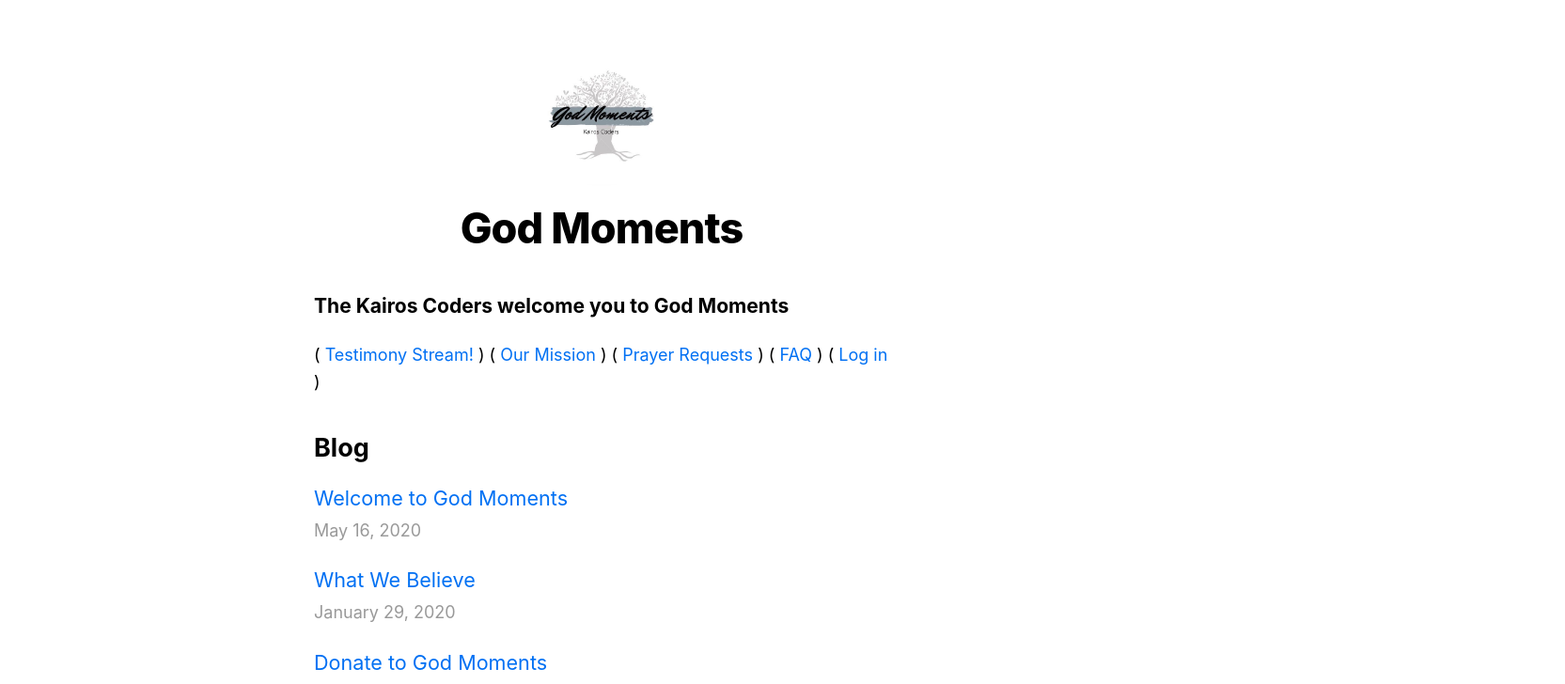
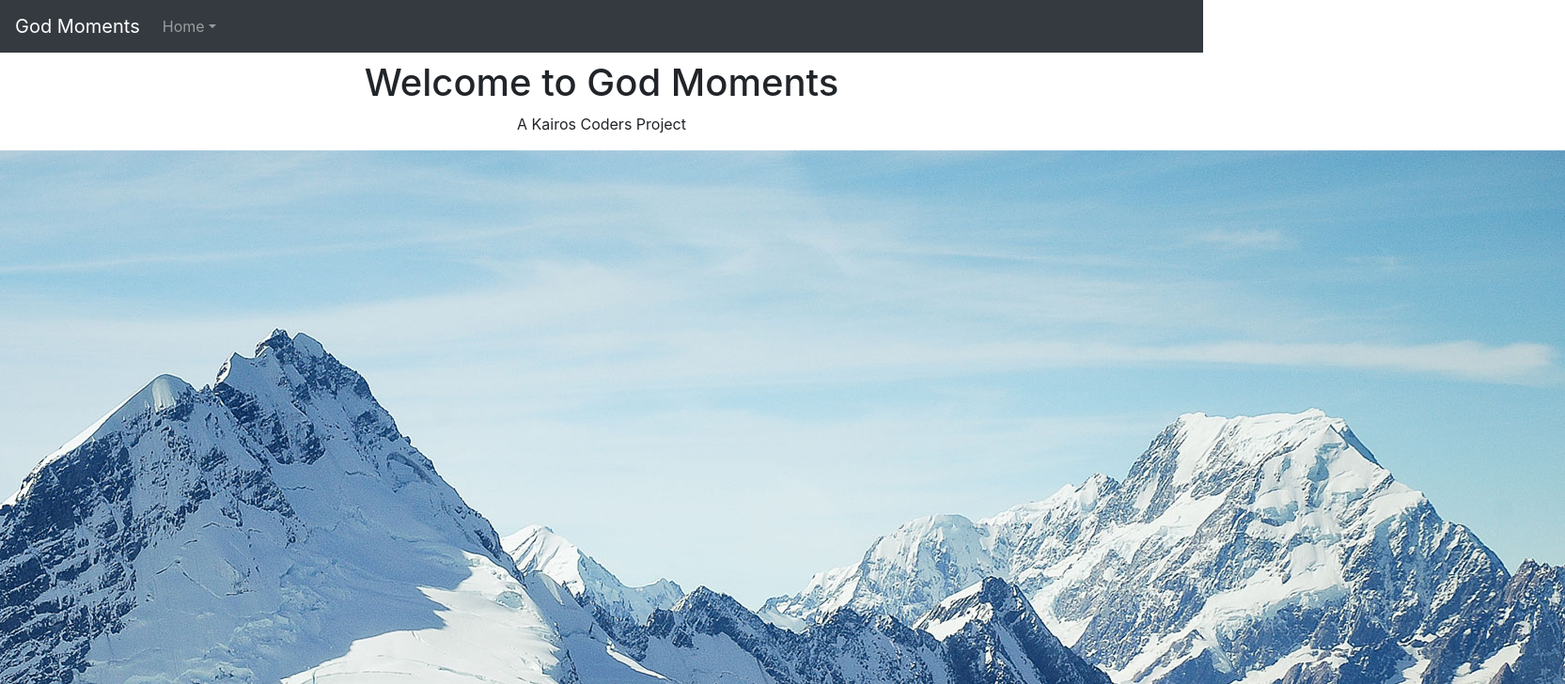
Before and after one commit to bethel-school-of-technology/God-Moments-Frontend, a Next.js app: page / in a window 1280 px wide. Shown: the top 728 px of the page at 94% size, 1665 px wide, since content can reach past the window. Built offline with nearby package versions, Linux system fonts and the light colour scheme.

Commit message:
Navbar, and some style changes.

```diff
--- /dev/null
+++ b/components/header.tsx
@@ -0,0 +1,31 @@
+import Head from 'next/head';
+import { Navbar, Nav, NavDropdown } from 'react-bootstrap';
+
+const Header = () => (
+    <div style={{
+        marginBottom: '5%'
+    }}>
+        <Head>
+            <title>God Moments</title>
+            <link rel="icon" href="/favicon.ico"/>
+        </Head>
+        <Navbar fixed="top" collapseOnSelect expand="lg" bg="dark" variant="dark">
+            <Navbar.Brand href="/">God Moments</Navbar.Brand>
+            <Navbar.Toggle aria-controls="responsive-navbar-nav" />
+            <Navbar.Collapse id="responsive-navbar-nav">
+                <Nav>
+                    <NavDropdown title="Home" id="collapsible-nav-dropdown">
+                        <NavDropdown.Item href="posts/testimonies">Testimonies</NavDropdown.Item>
+                        <NavDropdown.Item href="posts/blog">Blog</NavDropdown.Item>
+                        <NavDropdown.Item href="posts/prayer">Prayer</NavDropdown.Item>
+                        <NavDropdown.Item href="posts/about">About</NavDropdown.Item>
+                        <NavDropdown.Item href="posts/faq">FAQ</NavDropdown.Item>
+                        <NavDropdown.Item href="posts/login">Login</NavDropdown.Item>
+                    </NavDropdown>
+                </Nav>
+                </Navbar.Collapse>
+        </Navbar>
+    </div>
+);
+
+export default Header;
--- a/pages/_app.tsx
+++ b/pages/_app.tsx
@@ -1,6 +1,5 @@
-import '../styles/global.css'
-import { AppProps } from 'next/app'
+import 'bootstrap/dist/css/bootstrap.min.css';
 
-export default function App({ Component, pageProps }: AppProps) {
+export default function App({ Component, pageProps }) {
   return <Component {...pageProps} />
 }
--- a/pages/index.tsx
+++ b/pages/index.tsx
@@ -1,61 +1,17 @@
-import Head from 'next/head'
-import Layout, { siteTitle } from '../components/layout'
-import utilStyles from '../styles/utils.module.css'
-import { getSortedPostsData } from '../lib/posts'
-import Link from 'next/link'
-import Date from '../components/date'
-import { GetStaticProps } from 'next'
+import Header from '../components/header';
 
-export default function Home({
-  allPostsData
-}: {
-  allPostsData: {
-    date: string
-    title: string
-    id: string
-  }[]
-}) {
-  return (
-<Layout home>
-      <Head>
-        <title>{siteTitle}</title>
-      </Head>
-      <h3>The Kairos Coders welcome you to God Moments</h3>
-        <p>
-          ({' '}
-          <Link href="./posts/testimonies"><a>Testimony Stream!  </a></Link>)
-          ({' '} <Link href="./posts/about"><a> Our Mission  </a></Link>)
-          ({' '} <Link href="./posts/prayer"><a> Prayer Requests  </a></Link>)
-          ({' '} <Link href="./posts/faq"><a> FAQ  </a></Link>)
-          ({' '} <Link href="./posts/login"><a> Log in  </a></Link>)
-        </p>
-      <section className={utilStyles.headingMd}> </section>
-      <section className={`${utilStyles.headingMd} ${utilStyles.padding1px}`}>
-      <h2 className={utilStyles.headingLg}>Blog</h2>
-        <ul className={utilStyles.list}>
-          {allPostsData.map(({ id, date, title }) => (
-            <li className={utilStyles.listItem} key={id}>
-            <Link href="/posts/[id]" as={`/posts/${id}`}>
-              <a>{title}</a>
-            </Link>
-            <br />
-            <small className={utilStyles.lightText}>
-              <Date dateString={date} />
-            </small>
-          </li>
-          ))}
-        </ul>
-      </section>
+const Index = () => (
+  <>
+  <Header />
+  <main style={{ display: 'flex', flexDirection: 'column', alignItems: 'center' }}>
+  <h1> Welcome to God Moments</h1>
+  <p>A Kairos Coders Project</p>
+  <img src="/images/hero-bg.jpg"/>
+  <img src="/images/placeholder.jpeg"/>
+  </main>
 
-    </Layout>
-  )
-}
 
-export const getStaticProps: GetStaticProps = async () => {
-  const allPostsData = getSortedPostsData()
-  return {
-    props: {
-      allPostsData
-    }
-  }
-}
+  </>
+)
+
+export default Index
```
Also changed, not shown: pages/posts/blog.tsx (added, +61 -0 lines), pages/posts/faq.tsx (+4 -4 lines), public/FAQ.html (deleted, +0 -61 lines), public/images/about-bg.jpg (added), public/images/hero-bg.jpg (added).
